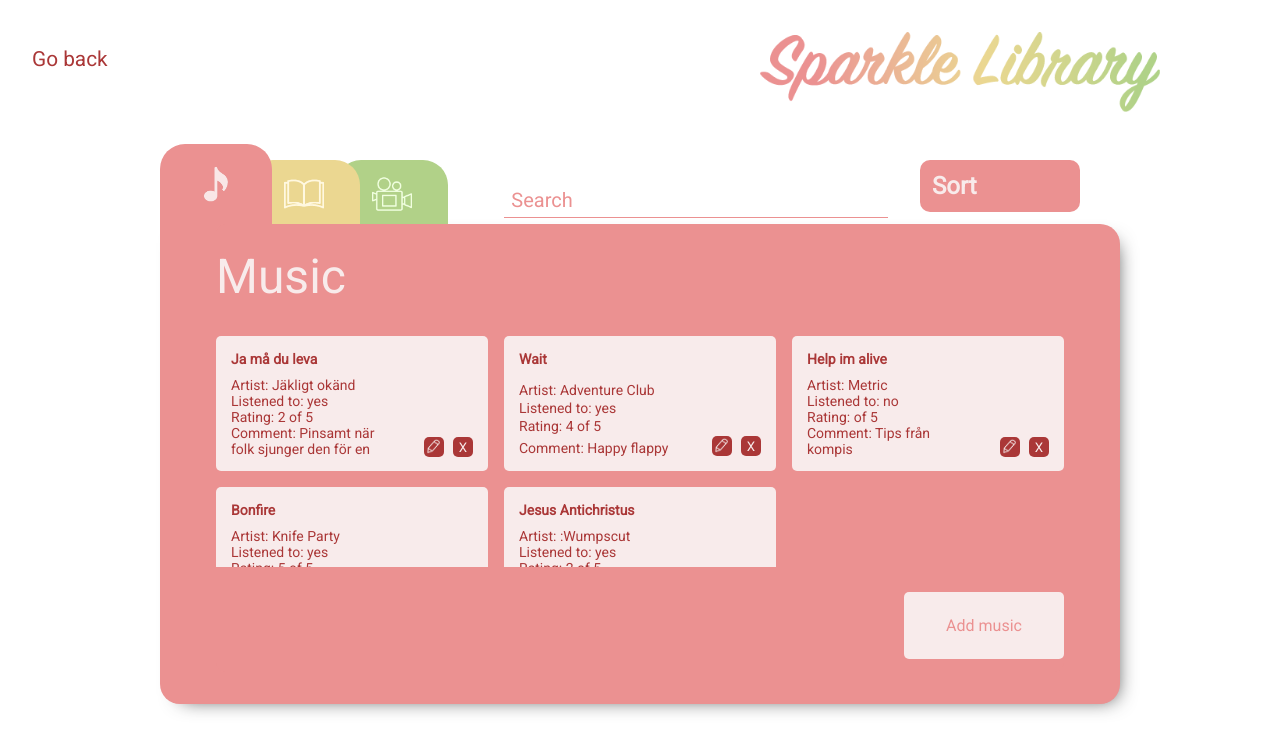
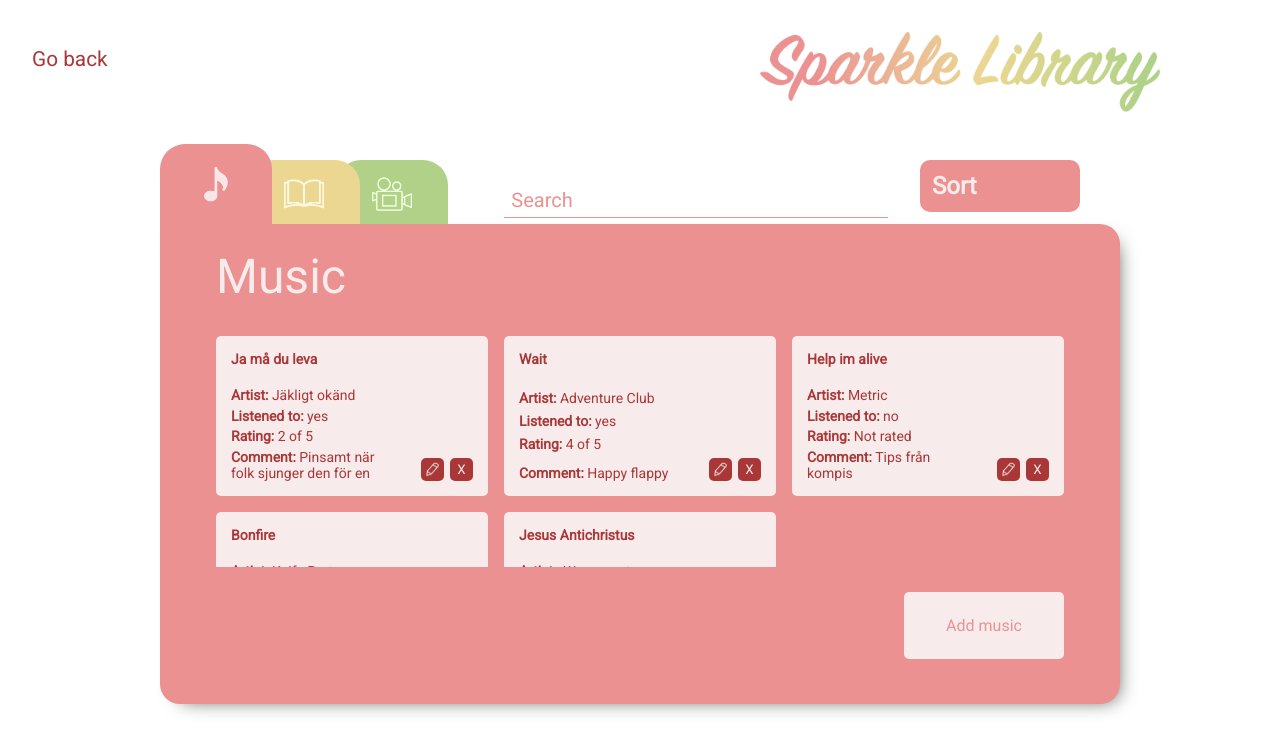
Before and after one commit to neda-jahadi/Sparkles, a React (Create React App) app: page / in a window 1280 px wide. Both pictures are taken after a click on the button "Music". Shown: the top 752 px of the page. Built offline with nearby package versions, Linux system fonts and the light colour scheme.

Commit message:
pillat med css på item edit card

```diff
--- a/src/components/FormComponent.jsx
+++ b/src/components/FormComponent.jsx
@@ -18,20 +18,20 @@ const FormComponent = ()=>{
 
     const onSubmit = (data) => {
 
-	/* dispatch(musicListActions.addToList(data)); */
+
 	  	if(category === 'music'){
 		  	console.log('category', category);
-            dispatch(musicListActions.addToList(data));
+            dispatch(musicListActions.addToMusicList(data));
         }
-/*         else if(category === 'books'){
+      else if(category === 'books'){
 			console.log('category', category);
-            dispatch(booksListActions.addToList(data));
+            dispatch(booksListActions.addToBooksList(data));
         }
         else if(category === 'movies'){
 			console.log('category', category);
-            dispatch(moviesListActions.addToList(data));
-        } */
-}
+            dispatch(moviesListActions.addToMoviesList(data));
+        }
+    }
 
     const category = useSelector( state => state.category );
     let h2 = '', titleText = '', creatorText = '', usedBeforeText = '';
@@ -113,10 +113,10 @@ const FormComponent = ()=>{
                         <legend>{usedBeforeText}</legend>
 
                             <label htmlFor="yes">Yes</label>
-                            <input className={colorInputClass} id="yes" type="radio" name="usedBefore" value='yes' onClick={()=> setUsedBefore(true)} ref={register}/>
+                            <input className={colorInputClass} id="yes" type="radio" name="usedBefore" value='Yes' onClick={()=> setUsedBefore(true)} ref={register}/>
 
                             <label htmlFor="no">No</label>
-                            <input className={colorInputClass} id="no" type="radio" name="usedBefore"  value="no" onClick={()=> setUsedBefore(false)} ref={register}/>
+                            <input className={colorInputClass} id="no" type="radio" name="usedBefore"  value="No" onClick={()=> setUsedBefore(false)} ref={register}/>
                     </fieldset>
 
                     <div className="rate-div">
--- a/src/components/ListCard.jsx
+++ b/src/components/ListCard.jsx
@@ -12,8 +12,15 @@ const ListCard=({title, creator, usedBefore, rating, comment})=>{
     const category = useSelector(state=>state.category);
     const [editable, setEditable]=useState(false)
 
-    let creatorText='', usedBeforeText='', colorClass='', colorClassButton='';
+    const [editTitle, setEditTitle]=useState(title);
+    const [editCreator, setEditCreator]=useState(creator);
+    const [editUsedBefore, setEditUsedBefore]=useState(usedBefore);
+    const [editRating, setEditRating]=useState(rating);
+    const [editComment, setEditComment]=useState(comment);
+
+    let creatorText='', usedBeforeText='', colorClass='', colorClassButton='', ratingText='';
     let content='itemCard'
+
 
     switch (category){
 
@@ -54,12 +61,6 @@ const ListCard=({title, creator, usedBefore, rating, comment})=>{
         }
     }
 
-    const [editTitle, setEditTitle]=useState(title);
-    const [editCreator, setEditCreator]=useState(creator);
-    const [editUsedBefore, setEditUsedBefore]=useState(usedBefore);
-    const [editRating, setEditRating]=useState(rating);
-    const [editComment, setEditComment]=useState(comment);
-
     const handleSaveEdit=()=>{
 
         if (title===editTitle && creator===editCreator && usedBefore===editUsedBefore && rating===editRating && comment===editComment){
@@ -89,9 +90,7 @@ const ListCard=({title, creator, usedBefore, rating, comment})=>{
                 dispatch(moviesListActions.editMoviesList(editObject))
             }
 
-
             setEditable(false)
-
         }
 
     }
@@ -100,17 +99,25 @@ const ListCard=({title, creator, usedBefore, rating, comment})=>{
     // <span className={editable===true ? 'no-edit' : 'edit'}>{creator} </span>
     //     <input type='text' className={editable===true ? 'edit' : 'no-edit'}/>
     // </p>
-    //TODO Kolla rating. Om ingen rating, skriv ut 'not rated' (of 5 ska alltså inte vara med)
+
     //TODO ändra så att titel creator osv är i fetstil
+
+    if(rating===''){
+        ratingText='Not rated'
+    }
+    else{
+        ratingText='of 5'
+    }
     const itemCard=(
+
             <div className={'list-card '+colorClass}>
 
                 <h3>{title}</h3>
 
-                <p><span>{creatorText}: </span> {creator}</p>
-                <p>{usedBeforeText}: {usedBefore}</p>
-                <p>Rating: {rating} of 5</p>
-                <p>Comment: {comment} </p>
+                <p><strong>{creatorText}: </strong> {creator}</p>
+                <p><strong>{usedBeforeText}: </strong> {usedBefore}</p>
+                <p><strong>Rating: </strong>{rating} {ratingText}</p>
+                <p><strong>Comment: </strong> {comment} </p>
 
                 <button className={'edit-button '+colorClassButton} onClick={()=>setEditable(true)}>
                     <img src={Edit} alt="Edit" className="edit-logo"/>
@@ -121,24 +128,33 @@ const ListCard=({title, creator, usedBefore, rating, comment})=>{
     )
 
     const editCard=(
-        <div className='edit-list-card'>
+        <div className={'edit-list-card ' +colorClass}>
+            <div>
+                <label htmlFor='title'>Title:</label>
+                <input type='text' id='title' value={editTitle} onChange={event=>setEditTitle(event.target.value)}/>
+            </div>
 
-            <label htmlFor='title'>Title</label>
-            <input type='text' id='title' value={editTitle} onChange={event=>setEditTitle(event.target.value)}/>
+            <div>
+                <label htmlFor='creator'>{creatorText}:</label>
+                <input type='text' id='creator' value={editCreator} onChange={event=>setEditCreator(event.target.value)}/>
+            </div>
 
-            <label htmlFor='creator'>{creatorText}</label>
-            <input type='text' id='creator' value={editCreator} onChange={event=>setEditCreator(event.target.value)} />
 
             <label htmlFor='yes'>Yes</label>
-            <input type='radio' id='yes' onClick={()=>setEditUsedBefore('yes')}/>
+            <input type='radio' id='yes' name='usedBefore' onClick={()=>setEditUsedBefore('Yes')}/>
             <label htmlFor='no'>No</label>
-            <input type='radio' id='no' onClick={()=>setEditUsedBefore('no')}/>
+            <input type='radio' id='no' name='usedBefore' onClick={()=>setEditUsedBefore('No')}/>
 
-            <label htmlFor='rate'>Rating 1-5</label>
-            <input type='number'id='rate' min="1" max="5" value={editRating} onChange={event=>setEditRating(event.target.value)}/>
+            <div>
+            <label htmlFor='rate'>Rating 1-5:</label>
+                <input type='number'id='rate' min="1" max="5" value={editRating} onChange={event=>setEditRating(event.target.value)}/>
+            </div>
 
-            <label htmlFor='comment'>Comment</label>
-            <input type='textarea' id='comment' value={editComment} onChange={event=>setEditComment(event.target.value)}/>
+            <div>
+            <label htmlFor='comment' className='comment-label'>Comment:</label>
+                <input type='textarea' id='comment' value={editComment} onChange={event=>setEditComment(event.target.value)}/>
+            </div>
+
 
             <button className={'save-edit-button '+colorClassButton} onClick={handleSaveEdit}>
                 Save
--- a/src/components/ListCardStyle.css
+++ b/src/components/ListCardStyle.css
@@ -1,7 +1,5 @@
 .list-card{
-    height: 135px;
-    /* width:238px;
-    min-height:115px; */
+    height: 160px;
     border-radius:5px;
     padding:15px;
     display:grid;
@@ -10,7 +8,6 @@
     font-family:'Roboto', sans-serif;
 
 }
-
 .red{
     background-color:var(--text-color-red);
     color:var(--error-color-red);
@@ -49,22 +46,20 @@
     font-size:14px;
     align-self:end;
 }
-
-
 .list-card > button {
     /* background-color: var(--background-color-red); */
     border:none;
-    height:20px;
-    width:20px;
+    height:23px;
+    width:23px;
     justify-self:end;
     align-self:end;
     border-radius:5px;
+
 }
 .list-card > .edit-button{
     grid-column:9/10;
     margin-right:5px;
     cursor:pointer;
-
 
 }
 .edit-button > .edit-logo{
@@ -81,25 +76,39 @@
 
 }
 .edit-list-card{
+    /* display:grid;
+    grid-template-columns:2fr 1fr; */
+    height: 160px;
+    border-radius:5px;
+    padding:15px;
 
-    color:black;
-    background-color:var(--text-color-red);
 }
-.edit-list-card > input {
 
-    padding:0;
-    /* display:inline-block; */
+.comment-label{
+    /* display:block; */
+}
+
+.edit-list-card  input {
     border-radius:5px;
-    /* width:100%; */
     font-size:14px;
-    padding:0.2em;
+    border:none;
+
 
 }
 .edit-list-card >label {
-    display:inline-block;
+    /* display:inline-block; */
     font-size:14px;
     margin-top:0rem;
 }
 .save-edit-button{
     border:1px solid orange;
 }
+.edit-list-card > .delete-button{
+    border:none;
+    height:23px;
+    width:23px;
+    /* justify-self:end;
+    align-self:end; */
+    border-radius:5px;
+
+}
--- a/src/components/ListComponent.jsx
+++ b/src/components/ListComponent.jsx
@@ -50,6 +50,7 @@ const ListComponent = ({formScreen,startCard}) =>{
              colorClass = 'green';
              list = moviesList;
         break;
+        default:
     }
 
 
```
